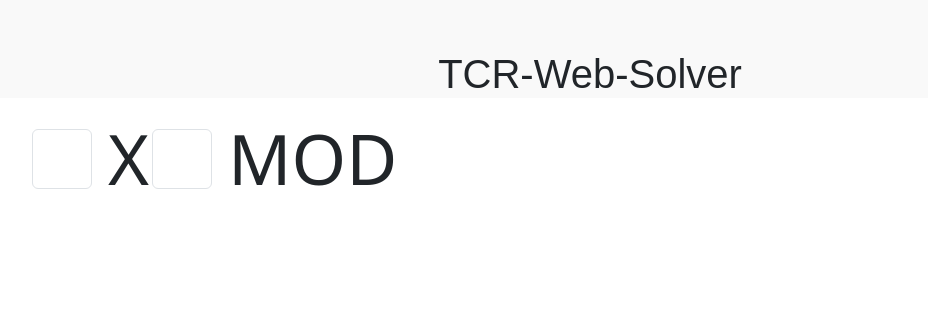
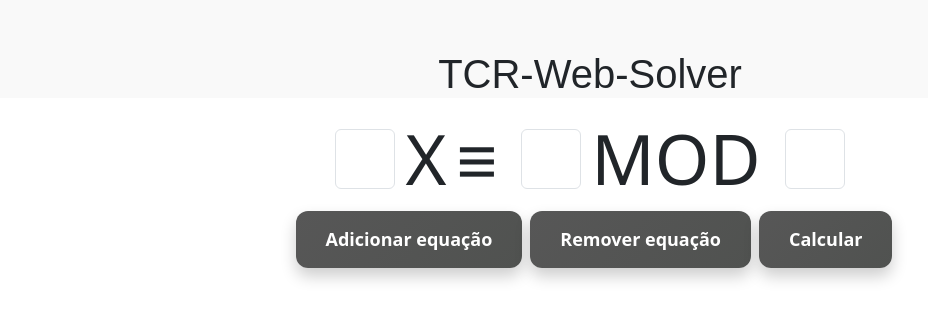
Before and after one commit to NicholasCartaxo/TCR-Web-Solver, a Flask app: page / in a window 1280 px wide. Shown: the top 320 px of the page, without its empty margins (50-978 px from the left). Run offline with Flask 3, Linux system fonts and the light colour scheme.

Commit message:
input template done

```diff
--- a/api/app.py
+++ b/api/app.py
@@ -1,4 +1,4 @@
-from flask import Flask, render_template
+from flask import Flask, render_template, request
 
 app = Flask(__name__)
 
@@ -6,5 +6,26 @@ app = Flask(__name__)
 def index():
     return render_template('index.html')
 
+@app.route('/calcular', methods=['POST'])
+def calcular():
+    valores1 = request.form.getlist('valor1[]')
+    valores2 = request.form.getlist('valor2[]')
+    modulos = request.form.getlist('modulo[]')
+
+    valoresParaCalculo = []
+    for i in range(len(valores1)):
+        lista = []
+
+        lista.append(valores1[i])
+        lista.append(valores2[i])
+        lista.append(modulos[i])
+
+        valoresParaCalculo.append(lista)
+        lista = []
+
+    print(valoresParaCalculo)
+
+    return f"{valoresParaCalculo}"
+
 if __name__ == '__main__':
     app.run(debug=True)
--- /dev/null
+++ b/api/static/script.js
@@ -0,0 +1,33 @@
+function adicionarEquacao() {
+    const container = document.getElementById('equacoes-container');
+
+    // Cria o template da nova linha
+    const novaLinha = document.createElement('div');
+    novaLinha.className = "d-flex justify-content-center equacao";
+    novaLinha.innerHTML = `
+        <div class="row">
+            <div class="d-flex align-items-center">
+                <input type="text" name="valor1[]" class="form-control p-1 text-center" style="width: 60px; height: 60px;">
+                <span style="font-size: 70px; margin-left: 10px;">X</span>
+                <span style="font-size: 70px; margin-left: 10px;">≡</span>
+
+                <input type="text" name="valor2[]" class="form-control p-1 text-center ms-4" style="width: 60px; height: 60px;">
+                <span style="font-size: 70px; margin-left: 10px;">MOD</span>
+                <input type="text" name="modulo[]" class="form-control p-1 text-center ms-4" style="width: 60px; height: 60px;">
+            </div>
+        </div>
+    `;
+
+    container.appendChild(novaLinha);
+}
+
+function removerUltimaEquacao() {
+    const container = document.getElementById('equacoes-container');
+    const equacoes = container.getElementsByClassName('equacao');
+
+    if (equacoes.length > 0) {
+        container.removeChild(equacoes[equacoes.length - 1]);
+    } else {
+        alert("Só resta uma equação na tela.");
+    }
+}
--- a/api/static/style.css
+++ b/api/static/style.css
@@ -4,3 +4,26 @@
     text-align: center;
     padding-top: 50px;
 }
+
+#btn-custom {
+    background: linear-gradient(135deg, #575757, #505250); /* Degradê verde */
+    color: white;
+    border: none;
+    padding: 15px 30px;
+    font-size: 18px;
+    font-weight: bold;
+    border-radius: 12px;
+    box-shadow: 0 8px 16px rgba(0, 0, 0, 0.2);
+    transition: all 0.3s ease;
+}
+
+#btn-custom:hover {
+    background: linear-gradient(135deg, #575757, #505250);
+    transform: scale(1.05);
+    box-shadow: 0 12px 20px rgba(0, 0, 0, 0.3);
+}
+
+#btn-custom:active {
+    transform: scale(0.98);
+    box-shadow: 0 6px 12px rgba(0, 0, 0, 0.2);
+}
--- a/api/templates/index.html
+++ b/api/templates/index.html
@@ -6,22 +6,31 @@
     <link rel="stylesheet" href="{{ url_for('static', filename='style.css') }}">
     <link href="https://cdn.jsdelivr.net/npm/bootstrap@5.3.5/dist/css/bootstrap.min.css" rel="stylesheet" integrity="sha384-SgOJa3DmI69IUzQ2PVdRZhwQ+dy64/BUtbMJw1MZ8t5HZApcHrRKUc4W0kG879m7" crossorigin="anonymous">
     <script src="https://cdn.jsdelivr.net/npm/bootstrap@5.3.5/dist/js/bootstrap.bundle.min.js" integrity="sha384-k6d4wzSIapyDyv1kpU366/PK5hCdSbCRGRCMv+eplOQJWyd1fbcAu9OCUj5zNLiq" crossorigin="anonymous"></script>
+    <script src="{{ url_for('static', filename='script.js') }}"></script>
 </head>
 <body>
     <h1 id = "titulo">TCR-Web-Solver</h1>
-    <div class="container">
-    <div class="row">
-        <div class="d-flex align-items-center col">
-            <input type="text" class="form-control p-1 text-center" style="width: 60px; height: 60px;">
-            <span style="font-size: 70px;" class="ms-3">X</span>
-            <span style="font-size: 70px;" class="ms-3">≡</span>
+    <form method="POST" action="/calcular">
+        <div class="d-flex flex-column" id="equacoes-container">
+            <div class="d-flex justify-content-center">
+                <div class="row">
+                    <div class="d-flex align-items-center">
+                        <input type="text" name="valor1[]" class="form-control p-1 text-center" style="width: 60px; height: 60px;">
+                        <span style="font-size: 70px; margin-left: 10px;">X</span>
+                        <span style="font-size: 70px; margin-left: 10px;">≡</span>
+
+                        <input type="text" name="valor2[]" class="form-control p-1 text-center ms-4" style="width: 60px; height: 60px;">
+                        <span style="font-size: 70px; margin-left: 10px;">MOD</span>
+                        <input type="text" name="modulo[]" class="form-control p-1 text-center ms-4" style="width: 60px; height: 60px;">
+                    </div>
+                </div>
+            </div>
         </div>
-        <div class="d-flex align-items-center col" style="margin-left: -900px;">
-            <input type="text" class="form-control p-1 text-center" style="width: 60px; height: 60px;">
-            <span style="font-size: 70px;" class="ms-3">MOD</span>
+        <div class="d-flex justify-content-center">
+            <button id="btn-custom" type="button" class="btn btn-secondary ms-2" onclick="adicionarEquacao()">Adicionar equação</button>
+            <button id="btn-custom" type="button" class="btn btn-danger ms-2" onclick="removerUltimaEquacao()">Remover equação</button>
+            <button id="btn-custom" type="submit" class="btn btn-custom ms-2">Calcular</button>
         </div>
-
-      </div>
-    </div>
+    </form>
 </body>
 </html>
```
